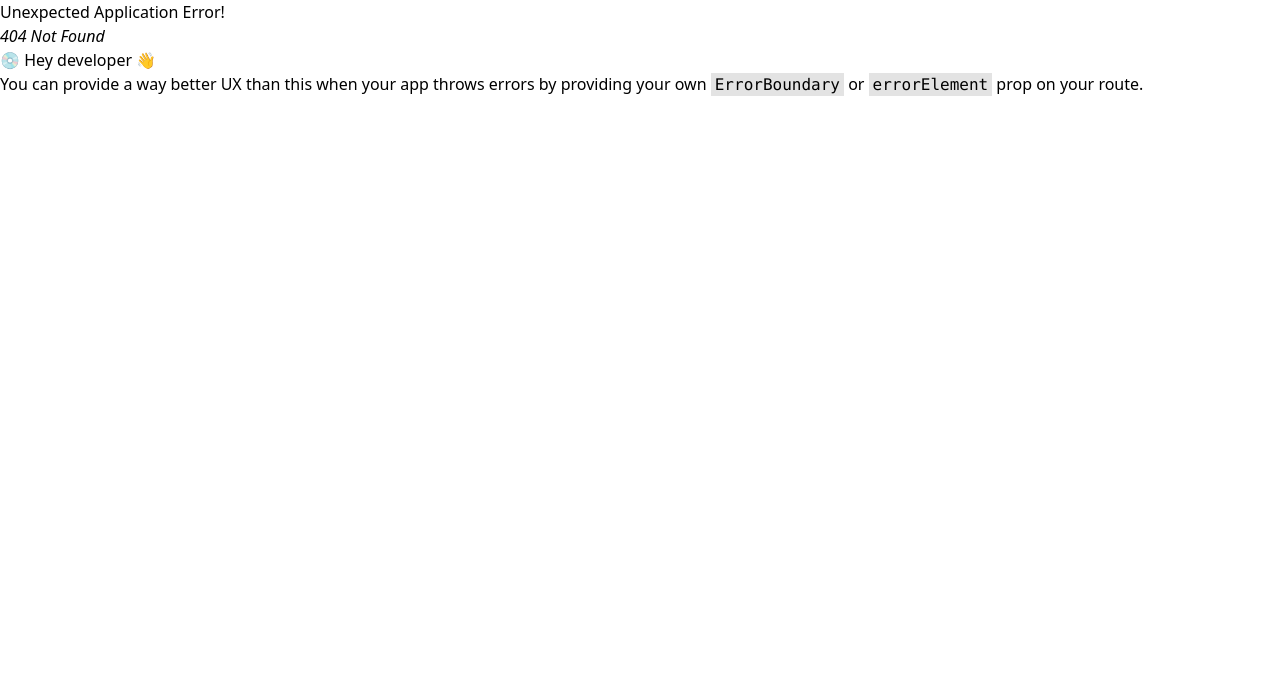
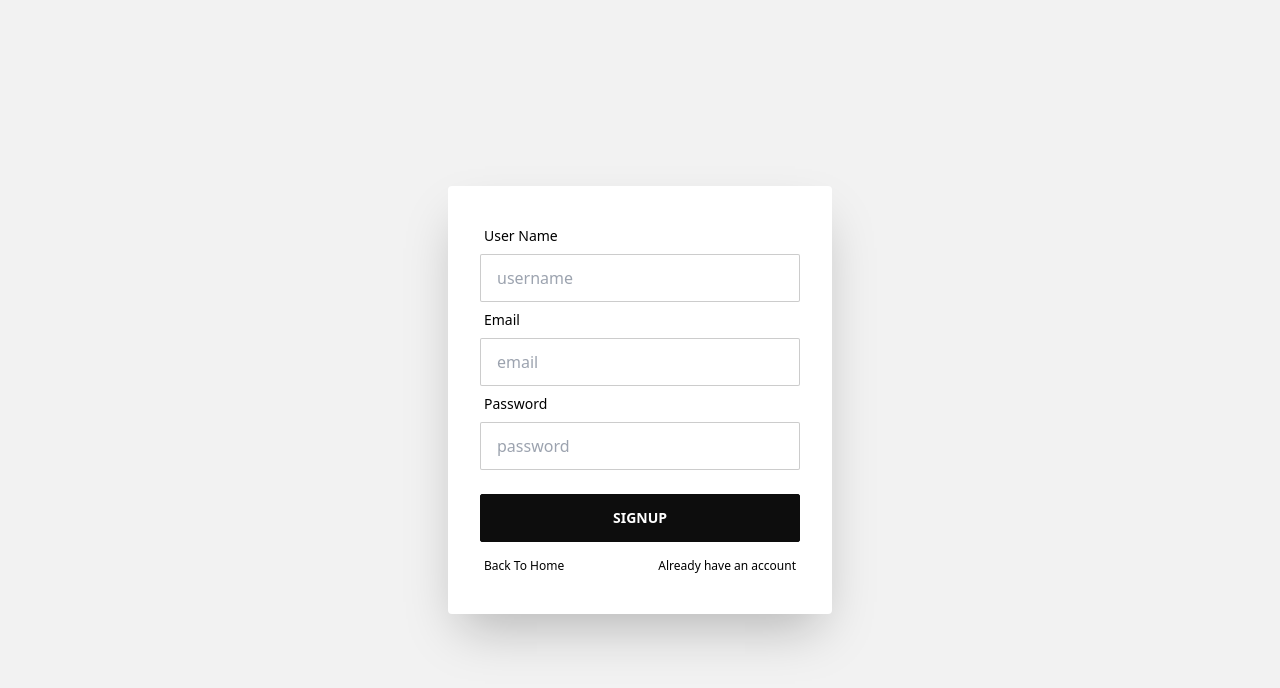
Before and after one commit to chykasib/book-catalog-clientSide, a React (Vite) app: page /signup in a window 1280 px wide. Before the commit this address had no page. Shown: the top 688 px of the page. Built offline with nearby package versions, Linux system fonts and the light colour scheme.

Commit message:
implemented signin and signup page

```diff
--- a/src/components/AllBookSection.tsx
+++ b/src/components/AllBookSection.tsx
@@ -0,0 +1,36 @@
+/* eslint-disable @typescript-eslint/no-unsafe-assignment */
+
+import BookCard from "./BookCard";
+import { useGetBookQuery } from "../redux/api/bookApiSlice";
+import { IBook } from "../interface/Ibook";
+import { Link } from "react-router-dom";
+
+export default function AllBookSection() {
+  const { data, isLoading } = useGetBookQuery(undefined);
+
+  if (isLoading) {
+    <h1>Loading...</h1>;
+  }
+
+  return (
+    <div className="grid justify-center">
+      <h1 className="text-center text-5xl pt-12">
+        Embark on a Distinctive Journey into the Realm of Books
+      </h1>
+      <div className="grid grid-cols-5 gap-5 pb-10 p-14">
+        {data &&
+          data.data.slice(0, 5).map((book: IBook) => (
+            <Link to={`/book/${book._id}`}>
+              {" "}
+              <BookCard key={book._id} book={book}></BookCard>
+            </Link>
+          ))}
+      </div>
+      <div className="grid justify-center w-full mb-6">
+        <Link to="/allbooks" className="text-center  btn-primary px-5 py-3">
+          See More Books
+        </Link>
+      </div>
+    </div>
+  );
+}
--- a/src/components/BookCard.tsx
+++ b/src/components/BookCard.tsx
@@ -0,0 +1,16 @@
+// eslint-disable-next-line @typescript-eslint/no-explicit-any
+export default function BookCard({ book }: any) {
+  function truncateTitle(title: string): string {
+    return title.length > 15 ? `${title.slice(0, 15)}...` : title;
+  }
+  return (
+    <div className="border hover:shadow-lg p-4 rounded min-h-[200px] grid justify-between items-end">
+      <h3 className="text-3xl">{truncateTitle(book.title)}</h3>
+      <div>
+        <p>Author: {book.author}</p>
+        <p>Genre: {book.genre}</p>
+        <p>{book.publicationDate}</p>
+      </div>
+    </div>
+  );
+}
--- a/src/components/Form.tsx
+++ b/src/components/Form.tsx
@@ -0,0 +1,105 @@
+/* eslint-disable react-hooks/exhaustive-deps */
+/* eslint-disable @typescript-eslint/no-explicit-any */
+import { Link, useNavigate } from "react-router-dom";
+import { createUser, loginUser } from "../redux/api/userSlice";
+import { useEffect } from "react";
+import { useAppDispatch, useAppSelector } from "../hooks/hook";
+
+interface Ifrom {
+  text: string;
+  input?: boolean;
+}
+
+export default function Form({ text, input }: Ifrom) {
+  const navigate = useNavigate();
+  const dispatch: any = useAppDispatch();
+
+  const { user, isLoading } = useAppSelector((state) => state.user);
+
+  function handleSignup(e: any) {
+    e.preventDefault();
+    const form = e.target;
+    const email = form.email.value;
+    const password = form.password.value;
+
+    dispatch(createUser({ email, password }));
+    dispatch(loginUser({ email, password }));
+  }
+
+  useEffect(() => {
+    if (user.email && !isLoading) {
+      navigate("/");
+    }
+  }, [user.email, isLoading]);
+
+  return (
+    <div>
+      <div className="hero min-h-screen bg-base-200">
+        <div className="card flex-shrink-0 w-full max-w-sm shadow-2xl bg-base-100">
+          <div className="card-body">
+            <form onSubmit={(e) => handleSignup(e)}>
+              {input && (
+                <div className="form-control">
+                  <label className="label">
+                    <span className="label-text">User Name</span>
+                  </label>
+                  <input
+                    type="text"
+                    name="username"
+                    placeholder="username"
+                    className="input input-bordered"
+                  />
+                </div>
+              )}
+              <div className="form-control">
+                <label className="label">
+                  <span className="label-text">Email</span>
+                </label>
+                <input
+                  name="email"
+                  type="text"
+                  placeholder="email"
+                  className="input input-bordered"
+                />
+              </div>
+              <div className="form-control">
+                <label className="label">
+                  <span className="label-text">Password</span>
+                </label>
+                <input
+                  type="text"
+                  name="password"
+                  placeholder="password"
+                  className="input input-bordered"
+                />
+              </div>
+              <div className="form-control mt-6">
+                <button className="btn btn-primary">{text}</button>
+              </div>
+            </form>
+            <div className="flex justify-between">
+              <label className="label">
+                <Link to="/" className="label-text-alt link link-hover">
+                  Back To Home
+                </Link>
+              </label>
+              {input ? (
+                <label className="label">
+                  <Link to="/signin" className="label-text-alt link link-hover">
+                    Already have an account
+                  </Link>
+                </label>
+              ) : (
+                <label className="label">
+                  <Link to="/signup" className="label-text-alt link link-hover">
+                    Create new account
+                  </Link>
+                </label>
+              )}
+            </div>
+          </div>
+        </div>
+      </div>
+    </div>
+  );
+}
--- a/src/pages/Home.tsx
+++ b/src/pages/Home.tsx
@@ -1,9 +1,10 @@
 import HeroSection from "../components/HeroSection";
-
+import AllBookSection from "../components/AllBookSection";
 export default function Home() {
   return (
     <>
       <HeroSection></HeroSection>
+      <AllBookSection></AllBookSection>
     </>
   );
 }
--- a/src/pages/Signin.tsx
+++ b/src/pages/Signin.tsx
@@ -0,0 +1,5 @@
+import Form from "../components/Form";
+
+export default function Signin() {
+  return <Form text={"Login"}></Form>;
+}
--- a/src/pages/Signup.tsx
+++ b/src/pages/Signup.tsx
@@ -0,0 +1,5 @@
+import Form from "../components/Form";
+
+export default function Signup() {
+  return <Form text={"signup"} input={true}></Form>;
+}
```
Also changed, not shown: src/router/route.tsx (+10 -0 lines).
